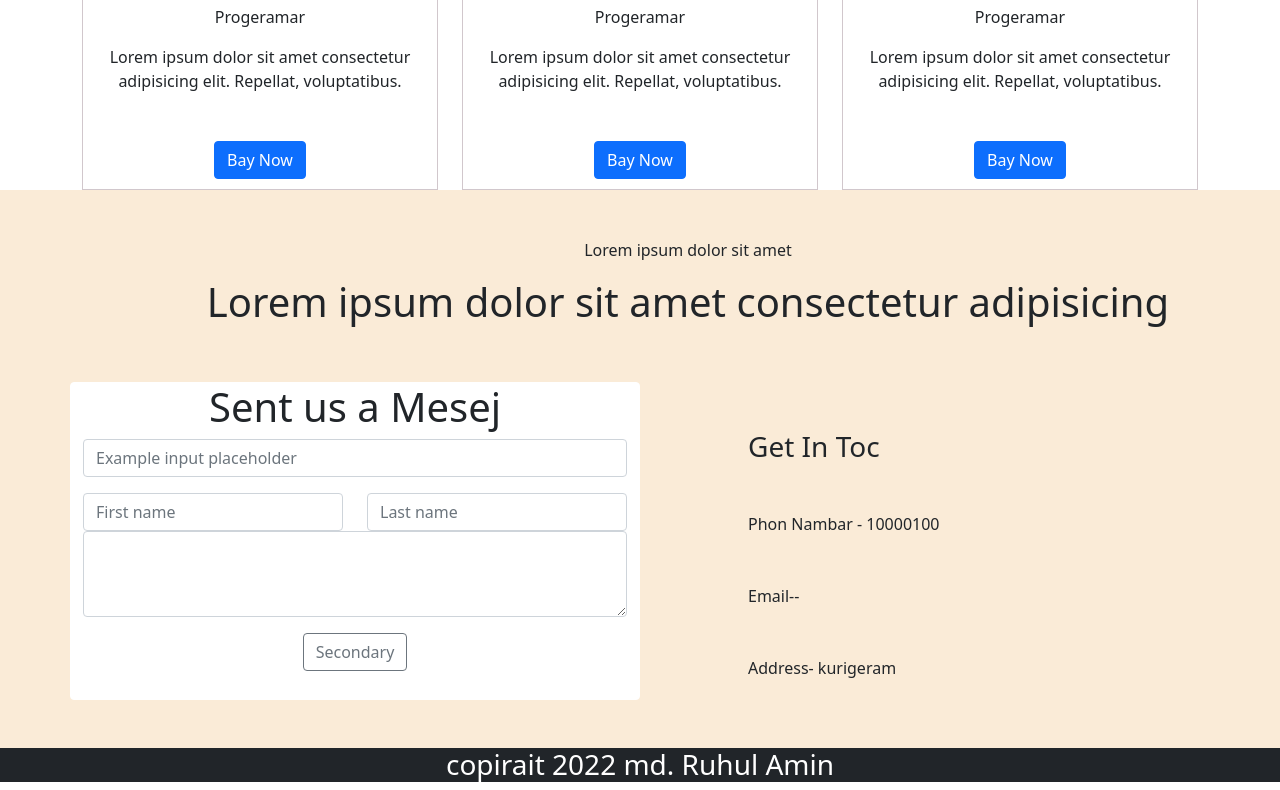
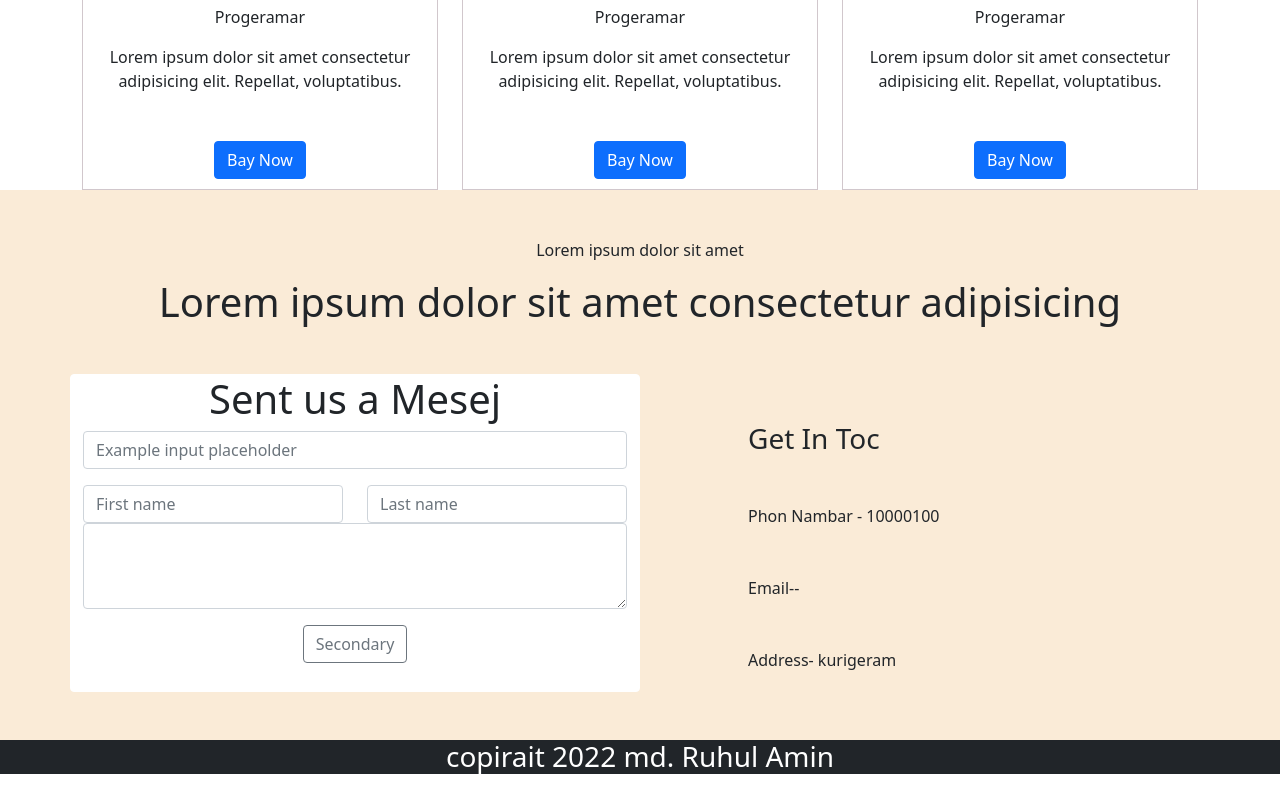
Before and after one commit to mdruhulamin2580/ruhul-amin11, a plain HTML site: page index.html in a window 1280 px wide. Shown: the part 2184-2974 px from the top of the page. Drawn offline with nearby package versions, Linux system fonts and the light colour scheme.

Commit message:
Update index.html

```diff
--- a/index.html
+++ b/index.html
@@ -237,10 +237,12 @@
       <div class="sentmesej">
           <div class="container">
               <div class="row">
+               <div class="col-lg-12 col-md-12 col-xl-12">
                 <div class="sentmesej m-5 text-center">
                   <p>Lorem ipsum dolor sit amet</p>
                   <h1>Lorem ipsum dolor sit amet consectetur adipisicing</h1>
                 </div>
+               </div>
 
                 <div class="col-lg-6 box mb-5">
                   <div class="from-div text-center vs-4">
```
